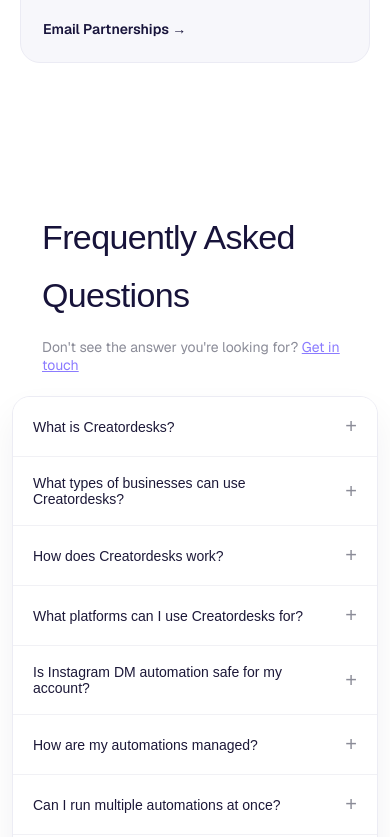
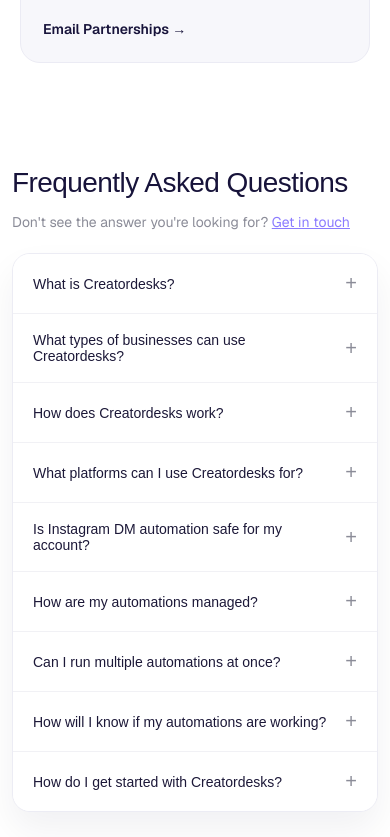
Before and after one commit to kunalvvs/landing-cd, a Next.js app in the folder landing-app/: page /contact in a window 390 px wide. Shown: the part 1067-1904 px from the top of the page. Built offline with nearby package versions, Linux system fonts and the light colour scheme; a web font is replaced by a local one.

Commit message:
style: adjust typography and layout for FAQ and How It Works sections

```diff
--- a/landing-app/src/components/sections/faq/FAQSection.module.css
+++ b/landing-app/src/components/sections/faq/FAQSection.module.css
@@ -21,8 +21,8 @@
 
 .leftColumn h2 {
   font-size: clamp(2.125rem, 4.8vw, 2.9375rem);
-  line-height: 57.6px;
-  letter-spacing: -0.62px;
+  line-height: 1.15;
+  letter-spacing: -0.02em;
   color: #17133a;
   font-family: "Funnel Display", var(--font-funnel-display), Arial, Helvetica,
     sans-serif;
@@ -124,10 +124,18 @@
 
 @media (max-width: 640px) {
   .section {
-    padding: 86px 0 96px;
+    padding: 44px 0 72px;
   }
 
   .inner {
     width: min(1180px, 100% - 24px);
   }
+
+  .leftColumn {
+    margin-left: 0;
+  }
+
+  .leftColumn h2 {
+    font-size: clamp(1.75rem, 7vw, 2.125rem);
+  }
 }
--- a/landing-app/src/components/sections/how-it-works/HowItWorksSection.module.css
+++ b/landing-app/src/components/sections/how-it-works/HowItWorksSection.module.css
@@ -351,8 +351,7 @@
     width: 90%;
     height: auto;
     max-height: 420px;
-    margin: 12px 30px 0;
-    margin-left: 7.5rem;
+    margin: 12px 0 0 auto;
   }
 
   .stepItem {
```
